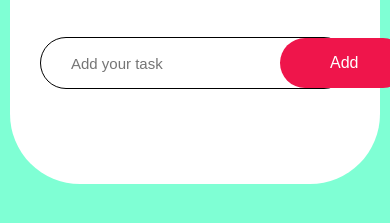
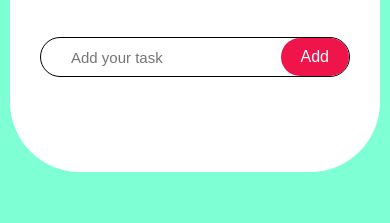
Before and after one commit to Venkatesan54/Todo-List, a plain HTML site: page index.html in a window 390 px wide. Shown: the part 193-416 px from the top of the page. Drawn offline with Linux system fonts and the light colour scheme.

Commit message:
Update style.css

```diff
--- a/style.css
+++ b/style.css
@@ -114,3 +114,8 @@ ul li span:hover{
     background-color: #edeef3;
     border-radius: 50%;
 }
+@media screen and (max-width:767px) {
+    button{
+        padding: 10px 20px;
+    }
+}
```
